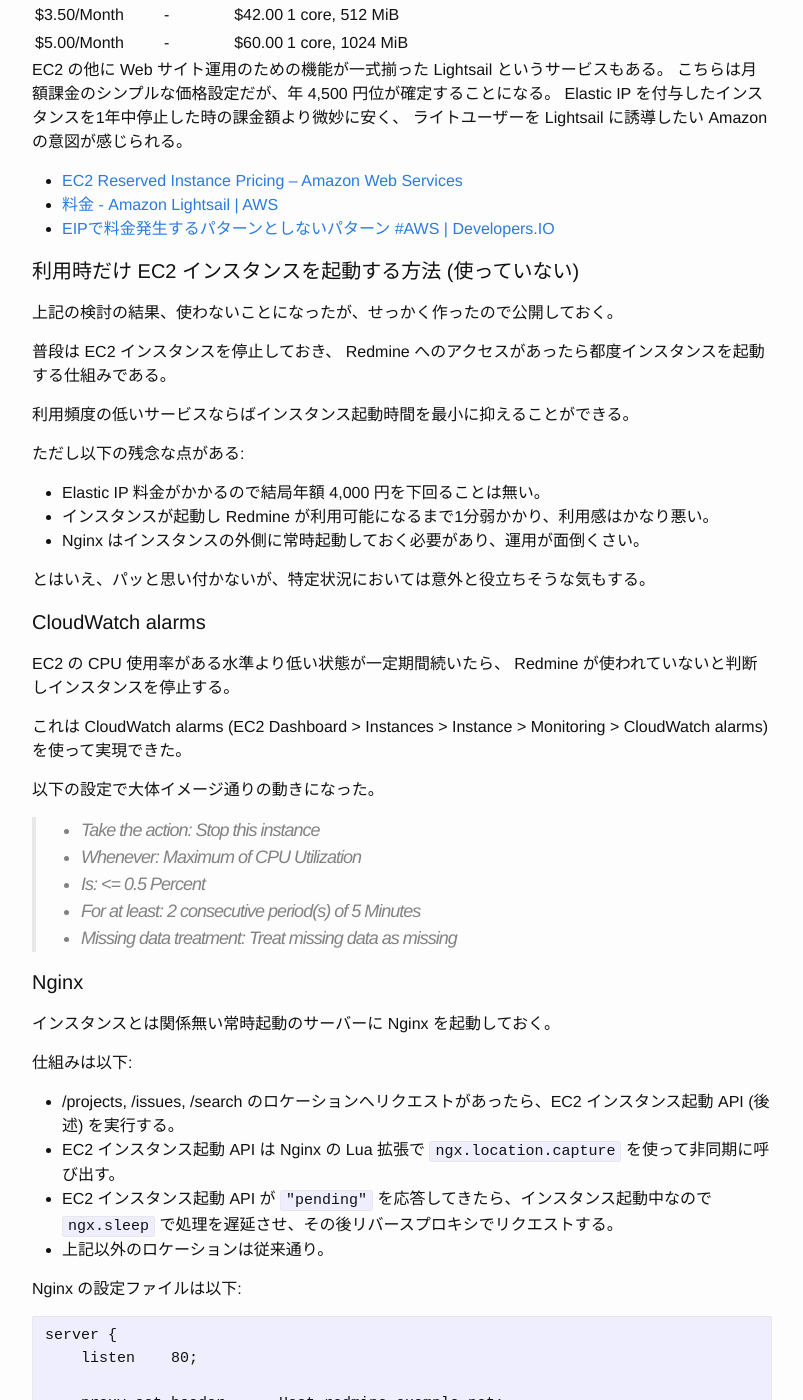
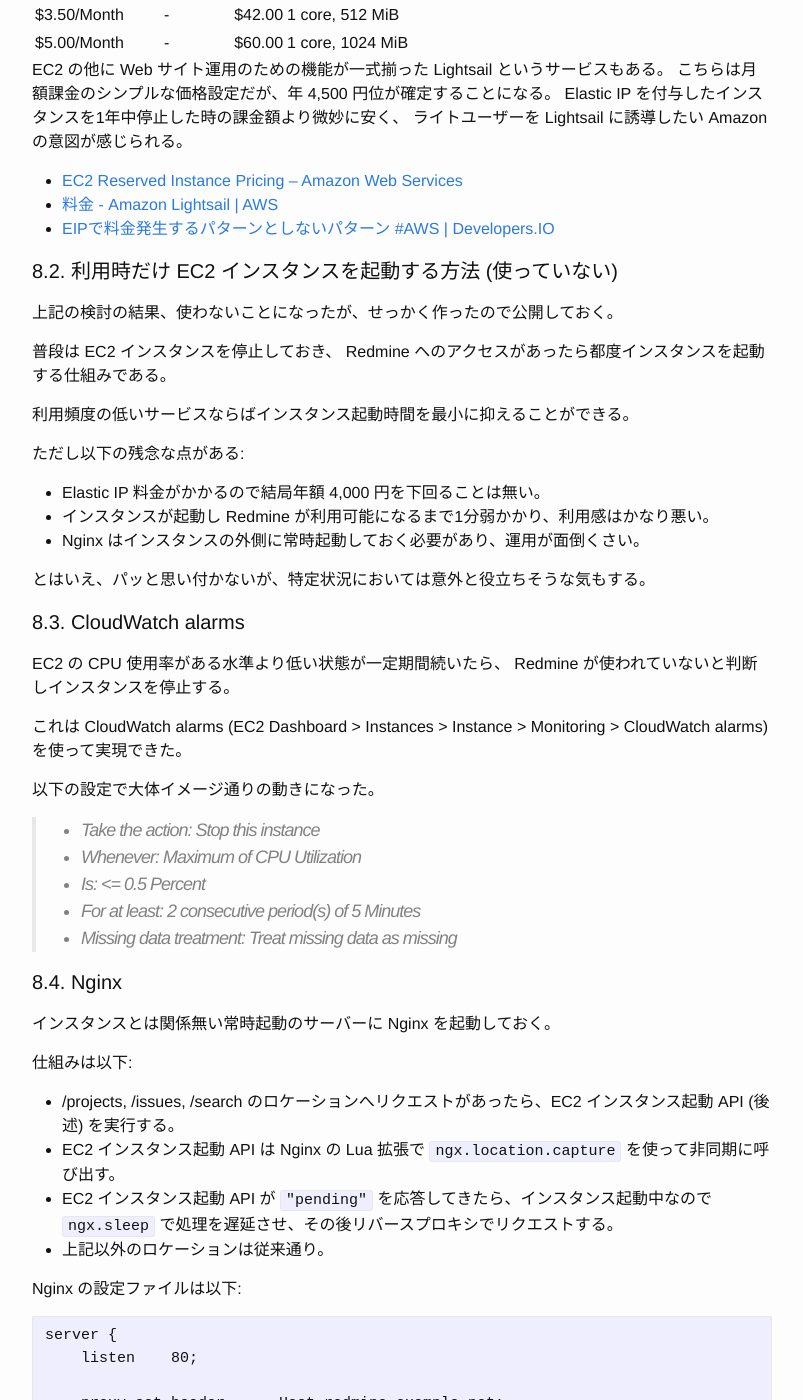
Before and after one commit to kikei/kikei.github.io, a Jekyll site: the page built from _posts/2020-07-11-redmine.md, in a window 1280 px wide and 1400 px high, scrolled down 14542 px. Shown: the whole window, without its empty margins (238-1041 px from the left). Built offline with Jekyll 4.4.1, drawn with Linux system fonts in a browser that asks for light colours; formulas are drawn with MathJax 3; comment, search, counter and statistics services are not loaded; some of the changed text lies outside the part shown.

Commit message:
add index number to the last post

````diff
--- a/_posts/2020-07-11-redmine.md
+++ b/_posts/2020-07-11-redmine.md
@@ -66,7 +66,7 @@
 - DB: PostgreSQL 9.5.22
 - Redmine 4.1.1
 
-#### Amazon EC2
+#### 2.1. Amazon EC2
 
 Amazon EC2 の説明は省略する。Amazon クラウド上の VPS サービスである。
 
@@ -76,7 +76,7 @@
 Redmine 構築でよく使われる Bitnami 社提供の AMI は Redmine + MySQL の構成だが、
 私の Redmine は PostgreSQL を使っているためだ。
 
-#### Docker
+#### 2.2. Docker
 
 本稿では Docker と Docker Compose を使って構築する。
 
@@ -101,7 +101,7 @@
 リモート環境に Docker 環境を構築するという Docker Machine にも少し挑戦したが、
 いまいち綺麗に動かないため、労力にメリットが合わないと思い利用を見送った。
 
-#### Redmine
+#### 2.3. Redmine
 
 まず移行前のバージョンは下記の通り。
 私の Redmine 上の作業ログによると、2018年末にバージョンアップしたのが最後らしい。
@@ -267,7 +267,7 @@
 - [Amazon ECS における Docker の基本 \- Amazon Elastic Container Service](https://docs.aws.amazon.com/ja_jp/AmazonECS/latest/developerguide/docker-basics.html)
 - [Install Docker Compose \| Docker Documentation](https://docs.docker.com/compose/install/#install-compose)
 
-#### SSL 証明書発行
+#### 5.2. SSL 証明書発行
 
 Redmine へは HTTPS で接続したいので、Let's Encrypt を利用し無料で証明書を発行した。
 
@@ -389,7 +389,7 @@
 - [redmine \- Docker Hub](https://hub.docker.com/_/redmine?tab=description)
 - [postgres \- Docker Hub](https://hub.docker.com/_/postgres/)
 
-#### Let's Encrypt
+#### 6.2. Let's Encrypt
 
 `certbot` は Let's Encrypy の証明書を取得するためのツールである Certbot を起動する。
 初回の証明書は先の手順により発行したものをディレクトリごとマウントする。
@@ -403,7 +403,7 @@
 - [Certbot \- Centos6 Other](https://certbot.eff.org/lets-encrypt/centos6-other)
 - [Nginx and Let’s Encrypt with Docker in Less Than 5 Minutes](https://medium.com/@pentacent/nginx-and-lets-encrypt-with-docker-in-less-than-5-minutes-b4b8a60d3a71)
 
-#### Nginx
+#### 6.3. Nginx
 
 Web サーバーとして Nginx を使う。
 外部からのリクエストは Redmine で直接受けるのではなく、
@@ -485,7 +485,7 @@
 - [Mozilla SSL Configuration Generator](https://ssl-config.mozilla.org/#server=nginx&version=3.1&config=intermediate&openssl=1.1.1d&guideline=5.4)
 - [nginxでのSSL/TLS設定の備忘録 \- Qiita](https://qiita.com/__juiblex__/items/67171d9e83fcd38bf3cb)
 
-#### Redmine Configuration
+#### 6.4. Redmine Configuration
 
 ほとんどデフォルト設定のまま利用。
 通知メールの送信設定だけ変更しており、
@@ -639,7 +639,7 @@
 $ docker-compose up
 ```
 
-### コスト削減
+### 8. コスト削減
 
 趣味の Redmine は一切の利益を生み出さないため、とにかく費用を節約したい。
 今回の構成で一番費用がかかるのは、EC2 インスタンスである。
@@ -659,7 +659,7 @@
 上記の docker-compose.yml では一回で全サービスを起動できないことが多い。
 この解決方法はまだ見付けていないので、わかったらまた書くつもりだ。
 
-#### 価格比較
+#### 8.1. 価格比較
 
 EC2 Ondemand Instance
 
@@ -714,7 +714,7 @@
 - [料金 \- Amazon Lightsail \| AWS](https://aws.amazon.com/jp/lightsail/pricing/?opdp1=pricing)
 - [EIPで料金発生するパターンとしないパターン \#AWS \| Developers\.IO](https://dev.classmethod.jp/articles/cost-of-eip/)
 
-#### 利用時だけ EC2 インスタンスを起動する方法 (使っていない)
+#### 8.2. 利用時だけ EC2 インスタンスを起動する方法 (使っていない)
 
 上記の検討の結果、使わないことになったが、せっかく作ったので公開しておく。
 
@@ -730,7 +730,7 @@
 
 とはいえ、パッと思い付かないが、特定状況においては意外と役立ちそうな気もする。
 
-#### CloudWatch alarms
+#### 8.3. CloudWatch alarms
 
 EC2 の CPU 使用率がある水準より低い状態が一定期間続いたら、
 Redmine が使われていないと判断しインスタンスを停止する。
@@ -745,7 +745,7 @@
 > - For at least: 2 consecutive period(s) of 5 Minutes
 > - Missing data treatment: Treat missing data as missing
 
-#### Nginx
+#### 8.4. Nginx
 
 インスタンスとは関係無い常時起動のサーバーに Nginx を起動しておく。
 
@@ -813,7 +813,7 @@
 }
 ```
 
-#### Lambda
+#### 8.5. Lambda
 
 EC2 インスタンス起動 API は AWS Lambda で作成し、
 API Gateway で HTTP から利用できるようにしておく。
@@ -861,7 +861,7 @@
 - [lua\-nginx\-module を使いこなす \- Qiita](https://qiita.com/kz_takatsu/items/e94805a8e3cc285f9b33)
 - [逆引きlua\-nginx\-module](https://gist.github.com/ykst/52205d4d4968298137ea0050c4569170)
 
-#### Docker Comopose
+#### 8.6. Docker Comopose
 
 この構成では Docker 上に Nginx を起動する必要が無く、Redmine で直接リクエストを受信する。
 EC2 の Security Group 等で Redmine の 3000 番ポートだけ空いていることを要確認。
````
Also changed, not shown: other parts of _posts/2020-07-11-redmine.md (+5 -7 lines).
